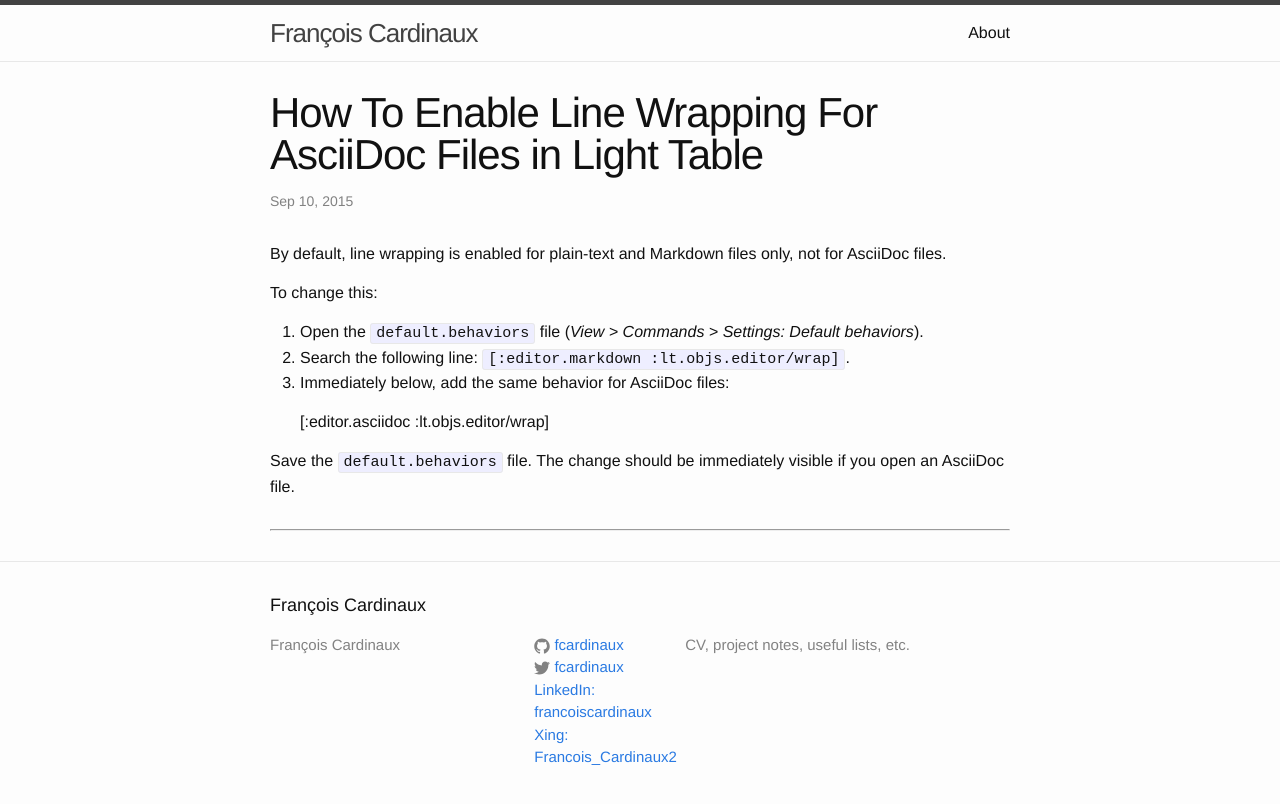
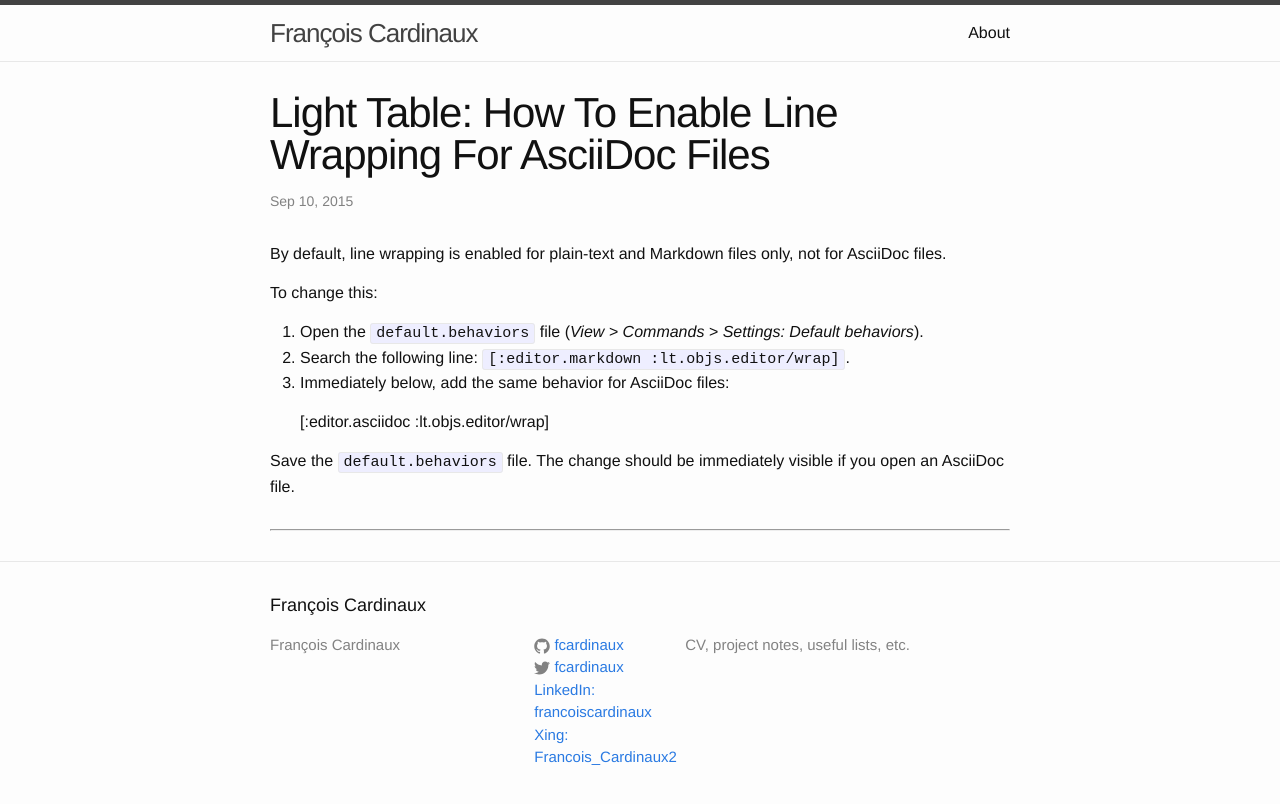
Before and after one commit to fcardinaux/fcardinaux.github.io, a Jekyll site: the page built from _posts/2015-09-10-how-to-enable-line-wrapping-for-asciidoc-files-in-light-table.markdown, in a window 1280 px wide. Shown: the top 804 px of the page. Built offline with Jekyll 4.4.1, drawn with Linux system fonts in a browser that asks for light colours; comment, search, counter and statistics services are not loaded.

```diff
--- a/_posts/2015-09-10-how-to-enable-line-wrapping-for-asciidoc-files-in-light-table.markdown
+++ b/_posts/2015-09-10-how-to-enable-line-wrapping-for-asciidoc-files-in-light-table.markdown
@@ -1,7 +1,7 @@
 ---
 layout: post
-title:  "How To Enable Line Wrapping For AsciiDoc Files in Light Table"
-date:   2015-09-10 12:00:00
+title:  "Light Table: How To Enable Line Wrapping For AsciiDoc Files"
+date:   2015-09-10 12:00:01
 categories: asciidoc lighttable howto
 comments: True
 ---
```
